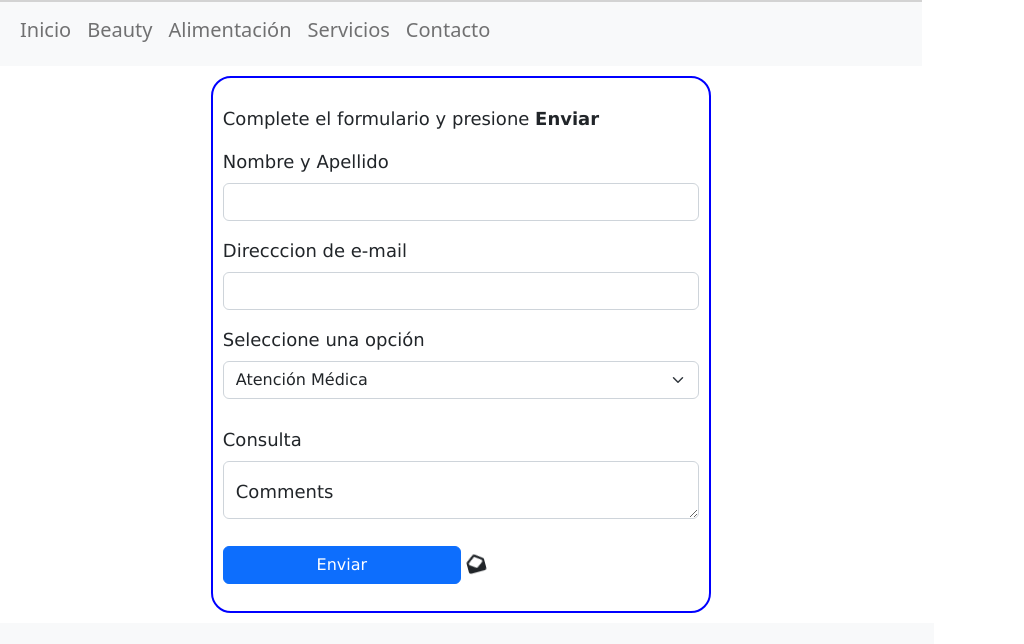
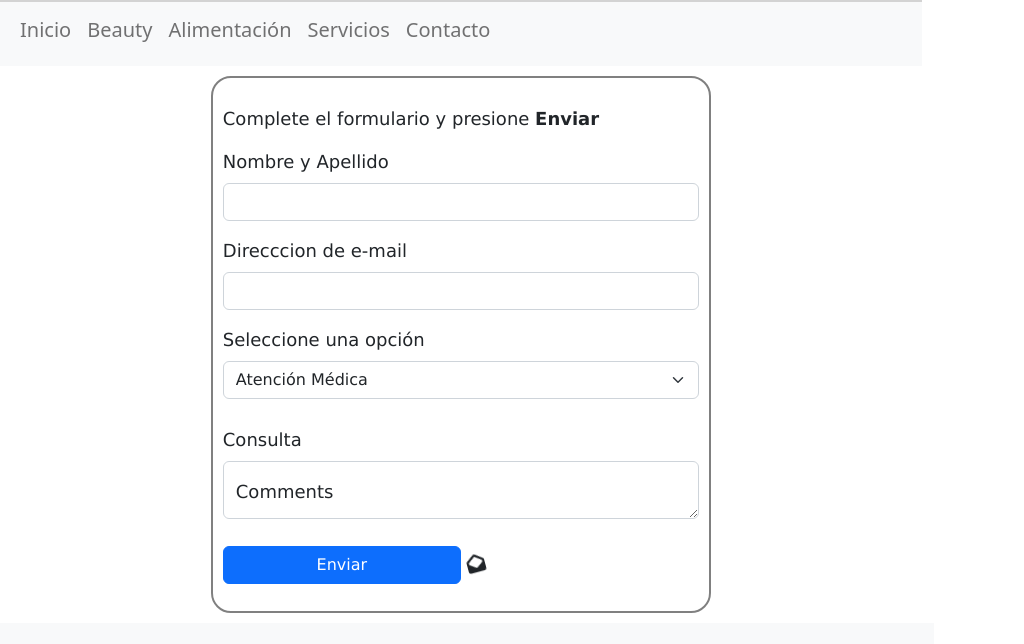
Before and after one commit to erichard56/veterinaria, a plain HTML site: page contacto.html in a window 1024 px wide. Shown: the part 46-690 px from the top of the page. Drawn offline with nearby package versions, Linux system fonts and the light colour scheme.

Commit message:
border gris

```diff
--- a/css/estilos.css
+++ b/css/estilos.css
@@ -45,7 +45,7 @@ img {
 /* Celulares --> Maximo 640px */
 @media only screen and (max-width : 640px) {
     .div-form {
-        border: 2px solid blue;
+        border: 2px solid gray;
         border-radius: 20px;
         font-family: 'Lucida Sans', 'Lucida Sans Regular', 'Lucida Grande', 'Lucida Sans Unicode', Geneva, Verdana, sans-serif;
         font-size: medium;
@@ -59,7 +59,7 @@ img {
 /* tablet --> entre 640 y 1024 */
 @media only screen and (min-width : 640px) and (max-width: 1024px) {
     .div-form {
-        border: 2px solid blue;
+        border: 2px solid gray;
         border-radius: 20px;
         font-family: 'Lucida Sans', 'Lucida Sans Regular', 'Lucida Grande', 'Lucida Sans Unicode', Geneva, Verdana, sans-serif;
         font-size: large;
@@ -73,7 +73,7 @@ img {
 /* pantalla grande --> como minimo 1024 px */
 @media only screen and (min-width : 1024px) {
     .div-form {
-        border: 2px solid blue;
+        border: 2px solid gray;
         border-radius: 20px;
         font-family: 'Lucida Sans', 'Lucida Sans Regular', 'Lucida Grande', 'Lucida Sans Unicode', Geneva, Verdana, sans-serif;
         font-size: large;
```
